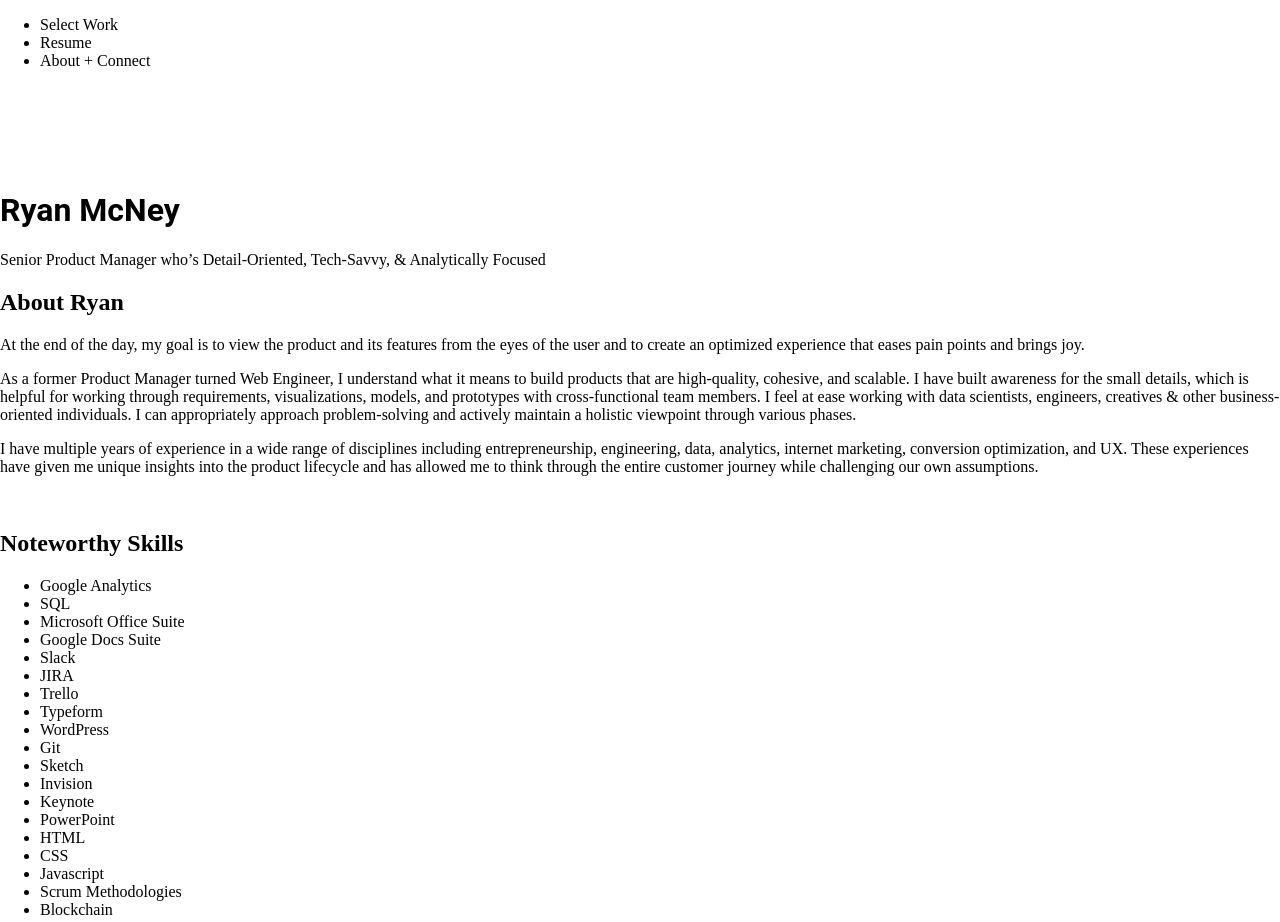
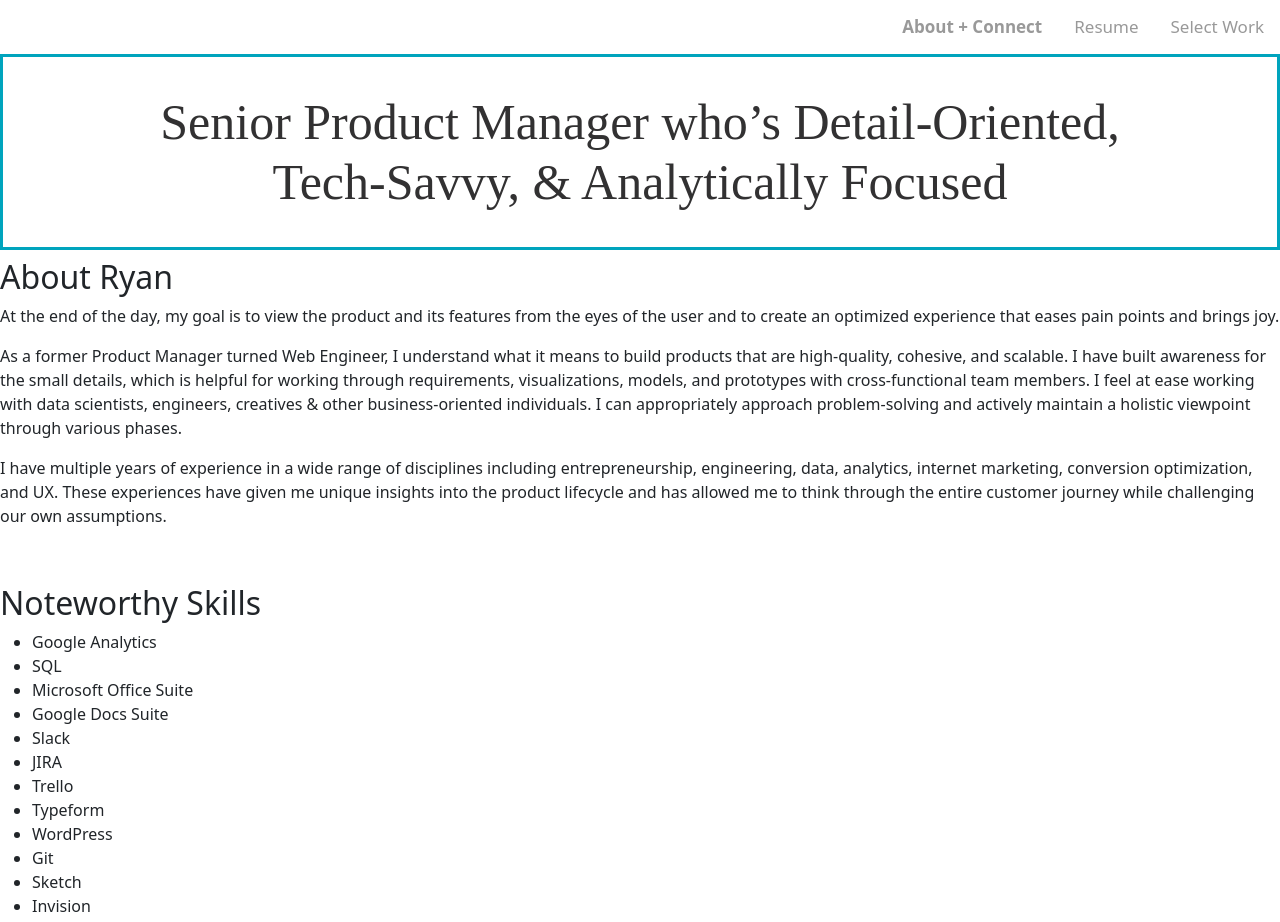
Before and after one commit to ryanmcney/my-portfolio, a plain HTML site: page about.html in a window 1280 px wide. Shown: the top 922 px of the page. Drawn offline with nearby package versions, Linux system fonts and the light colour scheme.

Commit message:
Adde Bootstrap
Added Bootstrap

```diff
--- a/about.html
+++ b/about.html
@@ -1,39 +1,37 @@
 <!DOCTYPE html>
-<html>
+<html lang="en">
 
 <!-- HEAD : web page's properties and links to external related files -->
    <head>
+      <meta charset="utf-8">
+      <meta name="viewport" content="width=device-width, initial-scale=1">
+      <!-- Bootstrap CSS -->
+      <link href="https://cdn.jsdelivr.net/npm/bootstrap@5.0.1/dist/css/bootstrap.min.css" rel="stylesheet" integrity="sha384-+0n0xVW2eSR5OomGNYDnhzAbDsOXxcvSN1TPprVMTNDbiYZCxYbOOl7+AMvyTG2x" crossorigin="anonymous">
       <link rel="stylesheet" href="style.css">
       <link rel="stylesheet" href="https://cdnjs.cloudflare.com/ajax/libs/font-awesome/4.7.0/css/font-awesome.min.css">
-      <meta charset="utf-8">
-      <meta name="viewport" content="width=device-width, initial-scale=1, shrink-to-fit=no">
-      <title>Ryan McNey | Home</title>
-      <link rel="stylesheet" href="https://cdnjs.cloudflare.com/ajax/libs/font-awesome/4.7.0/css/font-awesome.min.css">
+      <title>Ryan McNey | About</title>
    </head>
 
 <!-- BODY : the content of the HTML docuement -->
    <body>
 
 <!-- NAV : defines a set of navigation links -->
-     <nav>
-       <ul>
-         <li><a href="#work"></a>Select Work</li>
-         <li><a href="#resume"></a>Resume</li>
-         <li><a href="#about"></a>About + Connect</li>
-       </ul>
+
+<!-- Top navigation bar -->
+
+     <nav class="topnav">
+      <a href="#work">Select Work</a>
+      <a href="#resume">Resume</a>
+      <a class="active" href="#about">About + Connect</a>
     </nav>
-
-<!-- HEADER : introductory elements, logo, search from, etc -->
-    <header>
-         <h1>Ryan McNey</h1>
-    </header>
 
 <!-- MAIN : the main content of the individual webpage -->
     <main>
       <section id="blog">
         <article>
-          <p>
+          <h1>
             Senior Product Manager who’s Detail‑Oriented, Tech‑Savvy, & Analytically Focused
+          </h1>
         </article>
       </section>
       <section>
@@ -101,5 +99,8 @@
       </p>
     </footer>
 
+<!-- Bootstrap Bundle with Popper -->
+    <script src="https://cdn.jsdelivr.net/npm/bootstrap@5.0.1/dist/js/bootstrap.bundle.min.js" integrity="sha384-gtEjrD/SeCtmISkJkNUaaKMoLD0//ElJ19smozuHV6z3Iehds+3Ulb9Bn9Plx0x4" crossorigin="anonymous"></script>
+
    </body>
 </html>
--- a/style.css
+++ b/style.css
@@ -10,13 +10,44 @@ body {
 }
 
 h1 {
-  color: #000000;
-  font-family: 'Roboto';
-  font-size: 2em;
-  padding-top: 100px;
+  color: #323132;
+  font-family: 'Sans- Serif';
+  font-size: 50px;
+  text-align: center;
+  padding: 35px;
   width: 100%;
+  border: 3px solid #00A4BD;
 }
 
+/* Navigation menu */
+
+/* Add a black background color to the top navigation */
+.topnav {
+  background-color: #ffffff;
+  overflow: hidden;
+}
+
+/* Style the links inside the navigation bar */
+.topnav a {
+  float: right;
+  color: #999999;
+  text-align: center;
+  padding: 14px 16px;
+  text-decoration: none;
+  font-size: 17px;
+}
+
+/* Change the color of links on hover */
+.topnav a:hover {
+  color: black;
+}
+
+/* Add a color to the active/current link */
+.topnav a.active {
+  background-color: #ffffff;
+  color: 000000;
+  font-weight: bold;
+}
 
 /* Font Awesome icons */
 .fa {
```
Also changed, not shown: home.html (+17 -17 lines).
